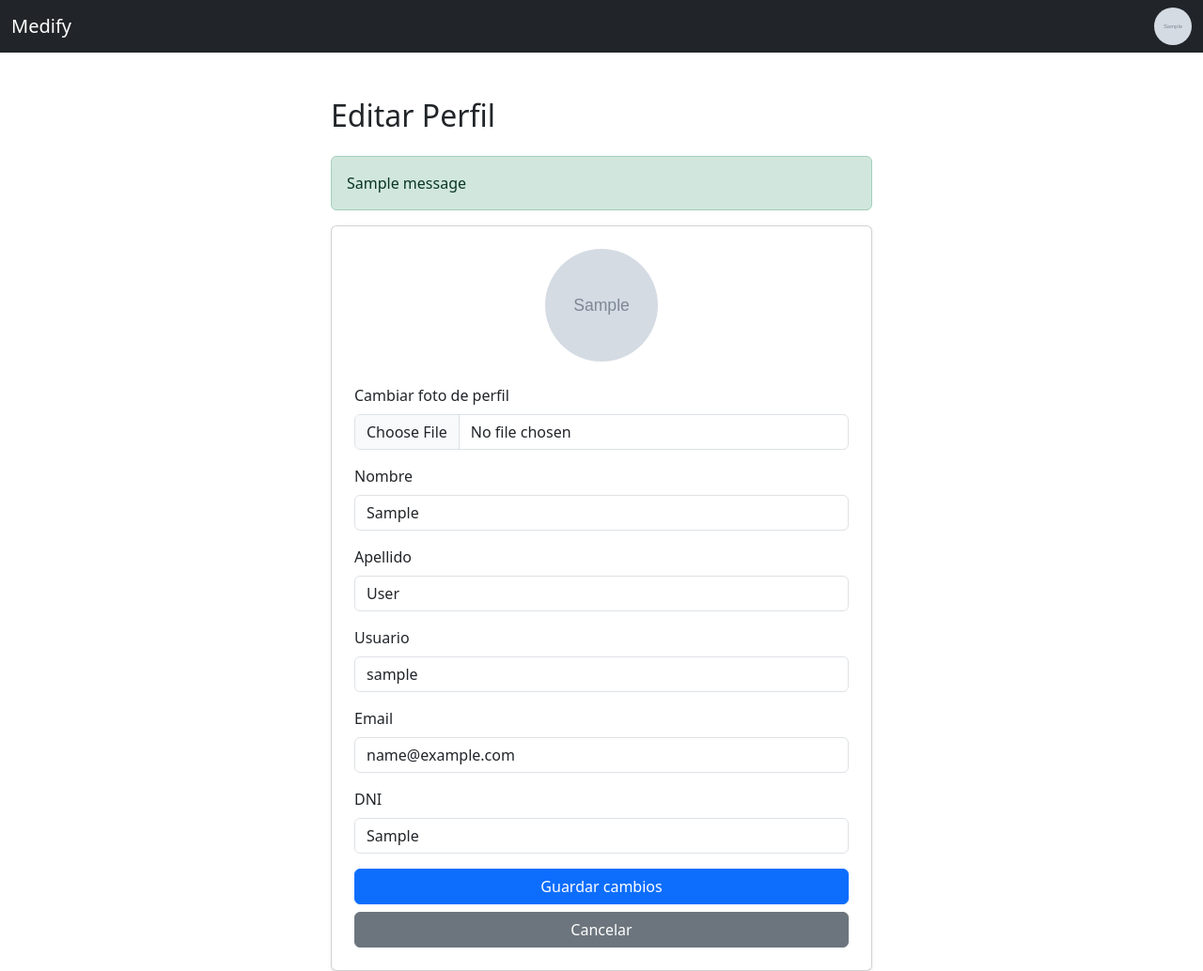
After one commit to matecunille/Medify, a Django app: page /usuarios/perfil/ in a window 1280 px wide. The commit adds this page. Shown: the whole page at 94% size. Run offline with Django 5.2, Linux system fonts and the light colour scheme; a user stored in the database is signed in; tables that the repository leaves empty hold one stand-in row (values such as "Sample post"); grey boxes marked "Sample" are stand-in pictures; one stand-in notice (Sample message) is shown; some libraries are stand-ins or nearby versions.

Commit message:
perfil.html fotos y actualizacion de perfil de usuario

```diff
--- a/Main_App/settings.py
+++ b/Main_App/settings.py
@@ -37,6 +37,7 @@ INSTALLED_APPS = [
     'django.contrib.sessions',
     'django.contrib.messages',
     'django.contrib.staticfiles',
+    'widget_tweaks',
     'usuarios',
     'consultas',
 ]
@@ -93,7 +94,8 @@ DATABASES = {
     }
 }
 
-
+MEDIA_URL = '/media/'
+MEDIA_ROOT = BASE_DIR / 'media'
 # Password validation
 # https://docs.djangoproject.com/en/5.1/ref/settings/#auth-password-validators
 
--- a/Main_App/urls.py
+++ b/Main_App/urls.py
@@ -36,3 +36,8 @@ urlpatterns = [
     path('consultas/',include('consultas.urls')),
     path('usuarios/',include('usuarios.urls')),
 ]
+
+from django.conf import settings
+from django.conf.urls.static import static
+
+urlpatterns += static(settings.MEDIA_URL, document_root=settings.MEDIA_ROOT)
--- a/Templates/base.html
+++ b/Templates/base.html
@@ -39,9 +39,15 @@
                   <a class="nav-link" href="/consultas/">Consultas</a>
                 </li>
             {% endif %}
-            <a href="{% url 'logout' %}" class="nav-link">
-                <i class="bi bi-box-arrow-right"></i> Cerrar sesión
-            </a>
+            <li class="nav-item dropdown" style="position: relative;">
+              <div class="nav-link p-0" style="cursor: pointer;" onmouseover="this.querySelector('.dropdown-menu').style.display='block'" onmouseout="this.querySelector('.dropdown-menu').style.display='none'">
+                <img src="{% if user.foto %}{{ user.foto.url }}{% else %}/static/img/default.jpg{% endif %}" alt="Foto de perfil" class="rounded-circle" style="width: 40px; height: 40px; object-fit: cover;">
+                <ul class="dropdown-menu dropdown-menu-end" style="display:none; position: absolute; top: 100%; right: 0;">
+                  <li><a class="dropdown-item" href="{% url 'perfil' %}">Perfil</a></li>
+                  <li><a class="dropdown-item" href="{% url 'logout' %}"><i class="bi bi-box-arrow-right me-2"></i> Cerrar sesión</a></li>
+                </ul>
+              </div>
+            </li>
         {% endif %}
      </ul>
     </div>
--- a/Templates/home.html
+++ b/Templates/home.html
@@ -20,7 +20,7 @@
                 {% for medico in medicos %}
                   <div class="col mb-4">
                     <div class="card h-100">
-                      <img src="..." class="card-img-top" alt="imagen doctor">
+                      <img src="{% if medico.foto %}{{ medico.foto.url }}{% else %}/static/img/default.jpg{% endif %}" class="card-img-top" alt="imagen doctor">
                       <div class="card-body">
                         <h5 class="card-title">{{ medico }}</h5>
                         <p class="card-text">Doctor especializado en {{ medico.especialidad }}</p>
--- /dev/null
+++ b/Templates/usuarios/perfil.html
@@ -0,0 +1,47 @@
+{% extends "base.html" %}
+{% load widget_tweaks %}
+
+{% block title %}Editar Perfil{% endblock %}
+
+{% block content %}
+<div class="container mt-5" style="max-width: 600px;">
+    <h2 class="mb-4">Editar Perfil</h2>
+
+    {% if messages %}
+        {% for message in messages %}
+            <div class="alert alert-{{ message.tags }}">{{ message }}</div>
+        {% endfor %}
+    {% endif %}
+
+    <form method="post" enctype="multipart/form-data" class="card p-4 shadow-sm">
+        {% csrf_token %}
+
+        <div class="text-center mb-4">
+            <img src="{% if user.foto %}{{ user.foto.url }}{% else %}/static/img/default.jpg{% endif %}"
+                 alt="Foto de perfil" class="rounded-circle" style="width: 120px; height: 120px; object-fit: cover;">
+        </div>
+
+        <div class="mb-3">
+            <label class="form-label">Cambiar foto de perfil</label>
+            <input type="file" name="foto" class="form-control">
+        </div>
+
+        {% for field in form %}
+            {% if field.name != 'foto' %}
+            <div class="mb-3">
+                <label for="{{ field.id_for_label }}" class="form-label">{{ field.label }}</label>
+                {{ field|add_class:"form-control" }}
+                {% if field.errors %}
+                    <div class="text-danger small">{{ field.errors|join:", " }}</div>
+                {% endif %}
+            </div>
+            {% endif %}
+        {% endfor %}
+
+        <div class="d-grid gap-2">
+            <button type="submit" class="btn btn-primary">Guardar cambios</button>
+            <a href="{% url 'home' %}" class="btn btn-secondary">Cancelar</a>
+        </div>
+    </form>
+</div>
+{% endblock %}
--- a/usuarios/models/Usuario.py
+++ b/usuarios/models/Usuario.py
@@ -11,6 +11,7 @@ class Usuario(AbstractUser):
     dni = models.CharField(max_length=20, blank=True, null=True)
     especialidad = models.CharField(max_length=100, blank=True, null=True)
     email = models.EmailField(unique=True)
+    foto = models.ImageField(upload_to='usuarios/fotos/', blank=True, null=True)
     USERNAME_FIELD = 'username'
 
     def __str__(self):
--- a/usuarios/urls.py
+++ b/usuarios/urls.py
@@ -1,10 +1,11 @@
 from django.urls import path
 from django.contrib.auth import views as auth_views
 
-from usuarios.views import login_usuario, registro_view, logout_view
+from usuarios.views import login_usuario, registro_view, logout_view, perfil_view
 
 urlpatterns = [
     path('login/', login_usuario, name='login'),
     path('registro/', registro_view, name='registro'),
-    path('logout/',logout_view,name='logout')
+    path('logout/',logout_view,name='logout'),
+    path('perfil/', perfil_view,name='perfil')
 ]
--- a/usuarios/views.py
+++ b/usuarios/views.py
@@ -13,6 +13,30 @@ from django.contrib import messages
 def logout_view(request):
     logout(request)
     return redirect('login')
+
+class UsuarioForm(forms.ModelForm):
+    first_name = forms.CharField(label='Nombre', max_length=30, widget=forms.TextInput(attrs={'class': 'form-control'}))
+    last_name = forms.CharField(label='Apellido', max_length=30, widget=forms.TextInput(attrs={'class': 'form-control'}))
+    username = forms.CharField(label='Usuario', max_length=150, widget=forms.TextInput(attrs={'class': 'form-control'}))
+    email = forms.EmailField(label='Email', widget=forms.EmailInput(attrs={'class': 'form-control'}))
+    dni = forms.CharField(label='DNI', max_length=20, required=False, widget=forms.TextInput(attrs={'class': 'form-control'}))
+    foto = forms.ImageField(label='Foto de perfil', required=False, widget=forms.FileInput(attrs={'class': 'form-control'}))
+
+    class Meta:
+        model = Usuario
+        exclude = ['password', 'rol']
+        fields = ['foto', 'first_name', 'last_name', 'username', 'email', 'dni']
+
+def perfil_view(request):
+    if request.method == 'POST':
+        form = UsuarioForm(request.POST, request.FILES, instance=request.user)
+        if form.is_valid():
+            form.save()
+            messages.success(request, "¡Perfil actualizado exitosamente!")
+            return redirect('home')
+    else:
+        form = UsuarioForm(instance=request.user)
+    return render(request, 'usuarios/perfil.html', {'form': form})
 
 class RegistroForm(forms.Form):
     nombre = forms.CharField(label='Nombre',max_length=15)
@@ -74,6 +98,7 @@ def registro_view(request):
             return redirect('/usuarios/login/')
 
     return render(request, 'usuarios/registro.html', {'form': form})
+
 class LoginForm(forms.Form):
     username = forms.CharField(label='Usuario', max_length=150)
     password = forms.CharField(widget=forms.PasswordInput, label='Contraseña')
```
Also changed, not shown: Templates/consultas/detalle.html (+18 -5 lines), Templates/consultas/lista.html (+1 -16 lines), consultas/views.py (+9 -4 lines).
